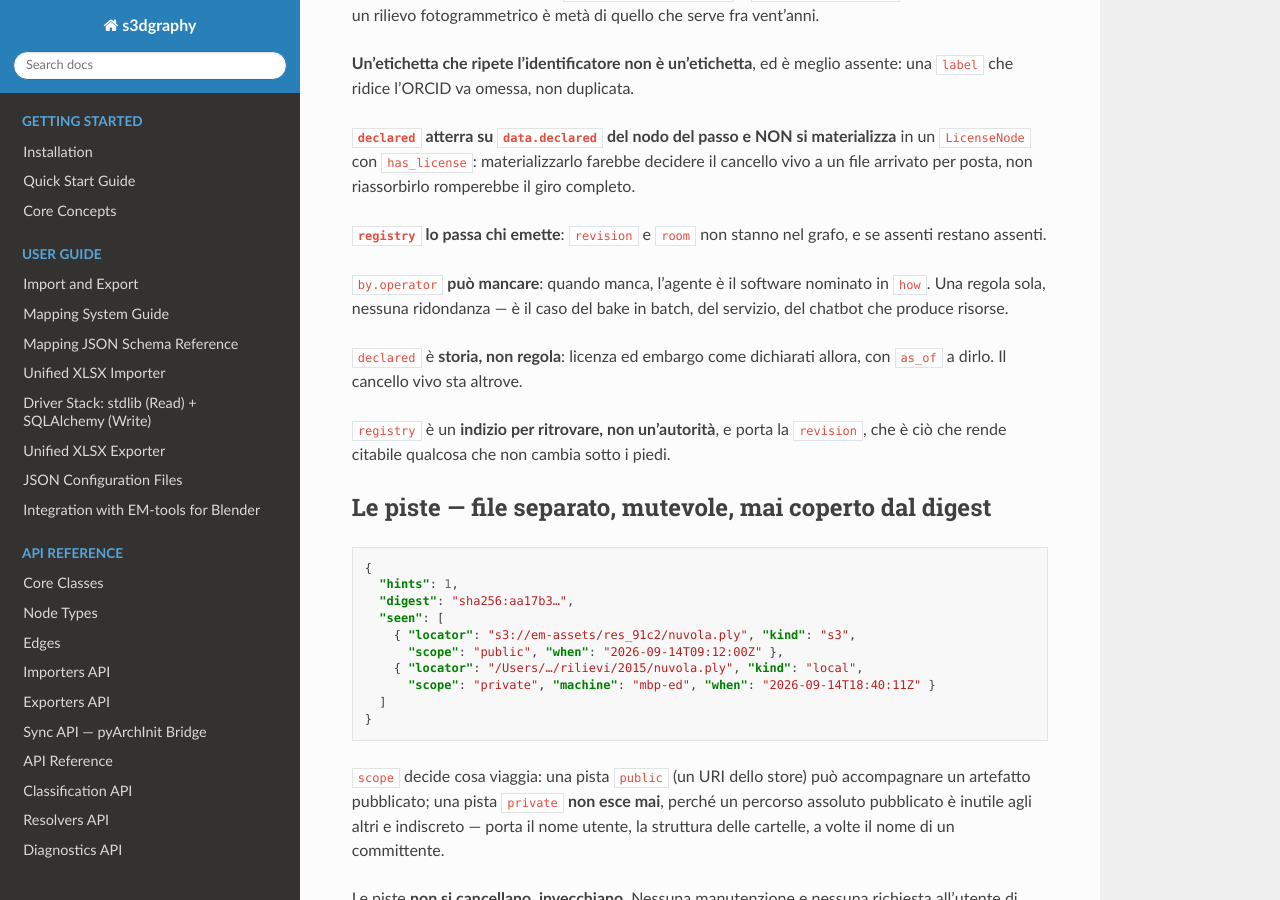
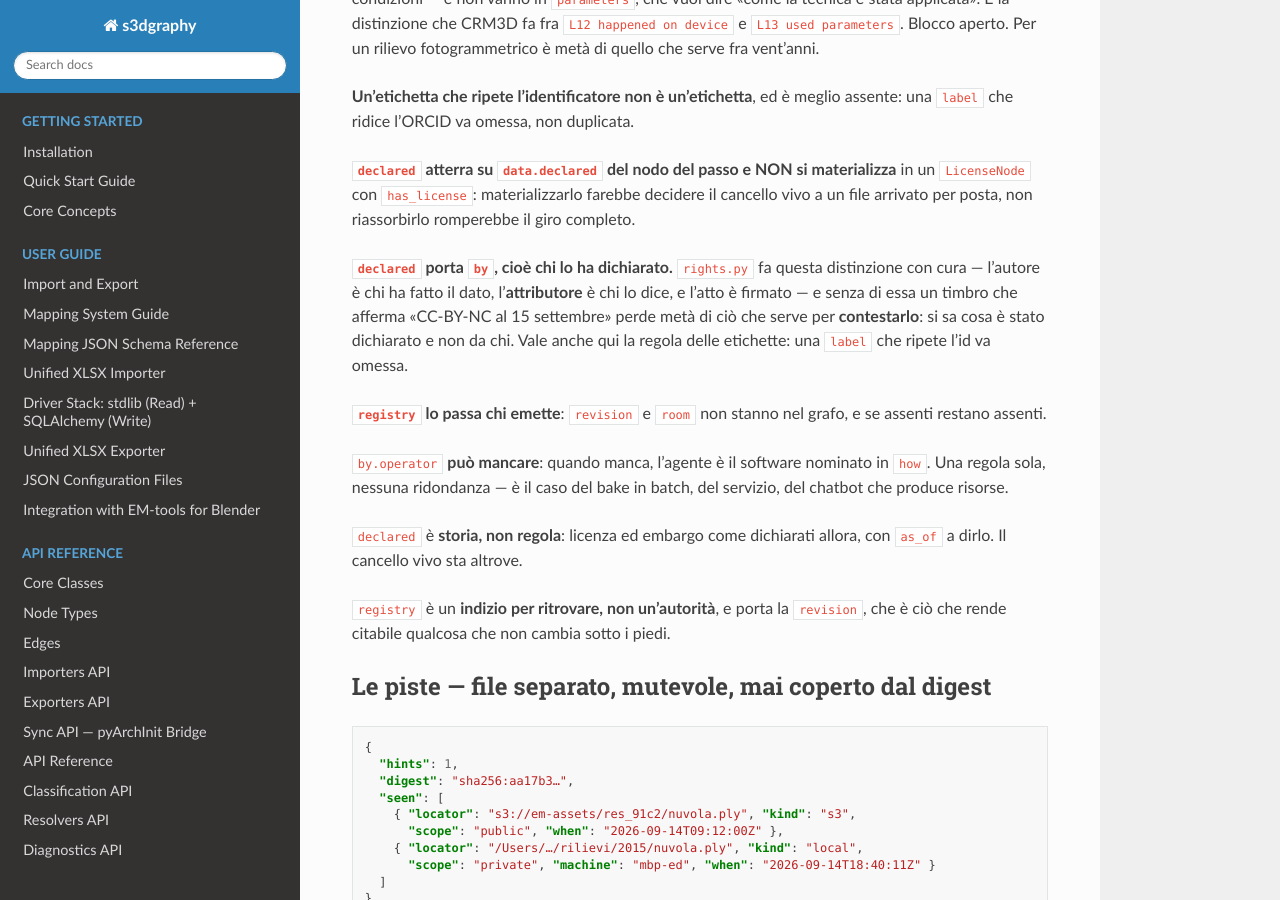
Before and after one commit to zalmoxes-laran/s3Dgraphy, a Sphinx documentation site: the page built from docs/timbro-formato.md, in a window 1280 px wide and 900 px high, scrolled down 2499 px. Built offline with Sphinx 7.4.7 and the Read the Docs theme 3.1.0, drawn with Linux system fonts in a browser that asks for light colours; some of the changed text lies outside the part shown.

Commit message:
Update timbro-formato.md

```diff
--- a/docs/timbro-formato.md
+++ b/docs/timbro-formato.md
@@ -66,7 +66,9 @@
     "at": "2026-09-15T20:14:07Z"
   },
   "declared": { "license": "CC-BY-NC", "embargo_until": "2025-12-31",
-                "as_of": "2026-09-15T20:14:07Z" },
+                "as_of": "2026-09-15T20:14:07Z",
+                "by": { "id": "https://orcid.org/0000-0002-5065-7970",
+                        "label": "Emanuel Demetrescu" } },
   "registry": { "graph_id": "graph:6af9866e…", "label": "Great Temple",
                 "revision": 47, "room": "em.localhost/aiano" }
 }
@@ -115,6 +117,11 @@
 **`declared` atterra su `data.declared` del nodo del passo e NON si materializza** in un `LicenseNode` con
 `has_license`: materializzarlo farebbe decidere il cancello vivo a un file arrivato per posta, non riassorbirlo
 romperebbe il giro completo.
+
+**`declared` porta `by`, cioè chi lo ha dichiarato.** `rights.py` fa questa distinzione con cura — l'autore è
+chi ha fatto il dato, l'**attributore** è chi lo dice, e l'atto è firmato — e senza di essa un timbro che
+afferma «CC-BY-NC al 15 settembre» perde metà di ciò che serve per **contestarlo**: si sa cosa è stato
+dichiarato e non da chi. Vale anche qui la regola delle etichette: una `label` che ripete l'id va omessa.
 
 **`registry` lo passa chi emette**: `revision` e `room` non stanno nel grafo, e se assenti restano assenti.
 
@@ -253,4 +260,7 @@
 due cancelli lo trattano come via libera. Oggi è coerente col significato documentato, ma è un fallimento
 aperto per costruzione — chi decide se un cancello debba chiudersi sull'ignoto è E.D., non una riga.
 
+**Deciso il 15-09-2026 e non ancora implementato**: `declared.by`, l'attributore — emerso costruendo TIMBRO2,
+deciso subito perché senza di esso una dichiarazione di licenza non è contestabile. Va nel commit che lo emette.
+
 Un formato dichiarato e non implementato è peggio di uno non deciso, perché qualcuno ci costruisce sopra.
```
